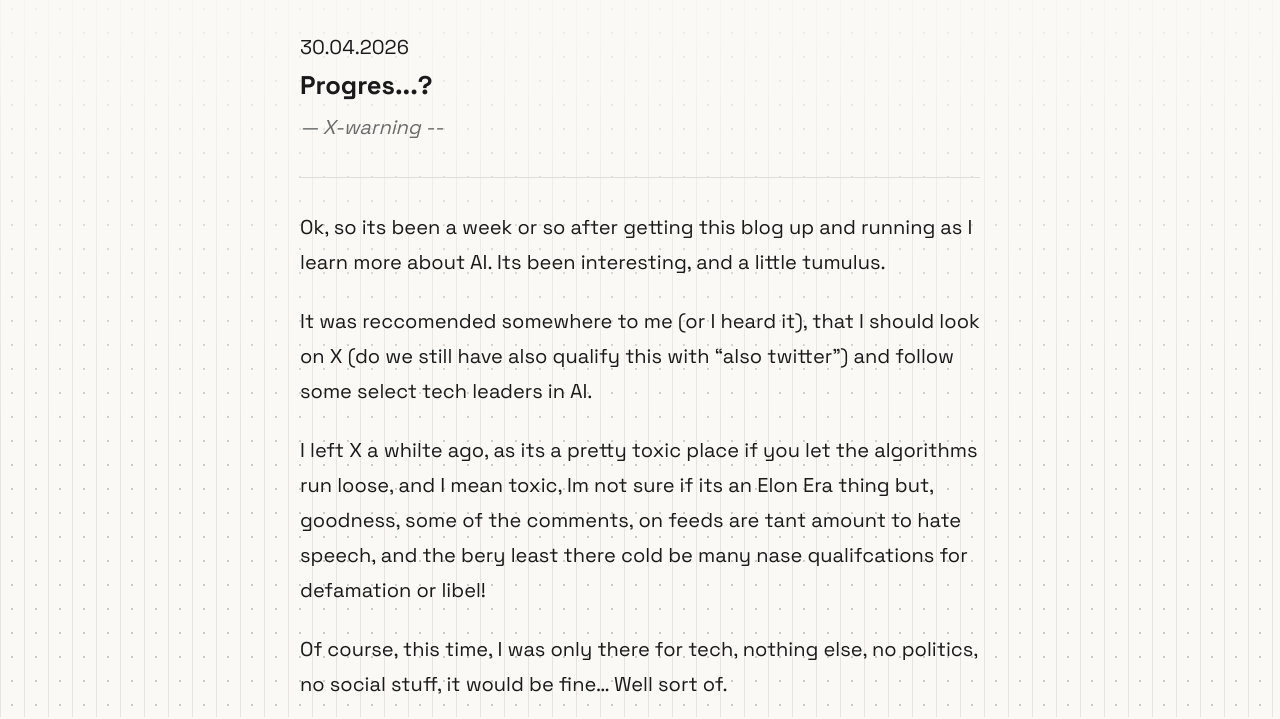
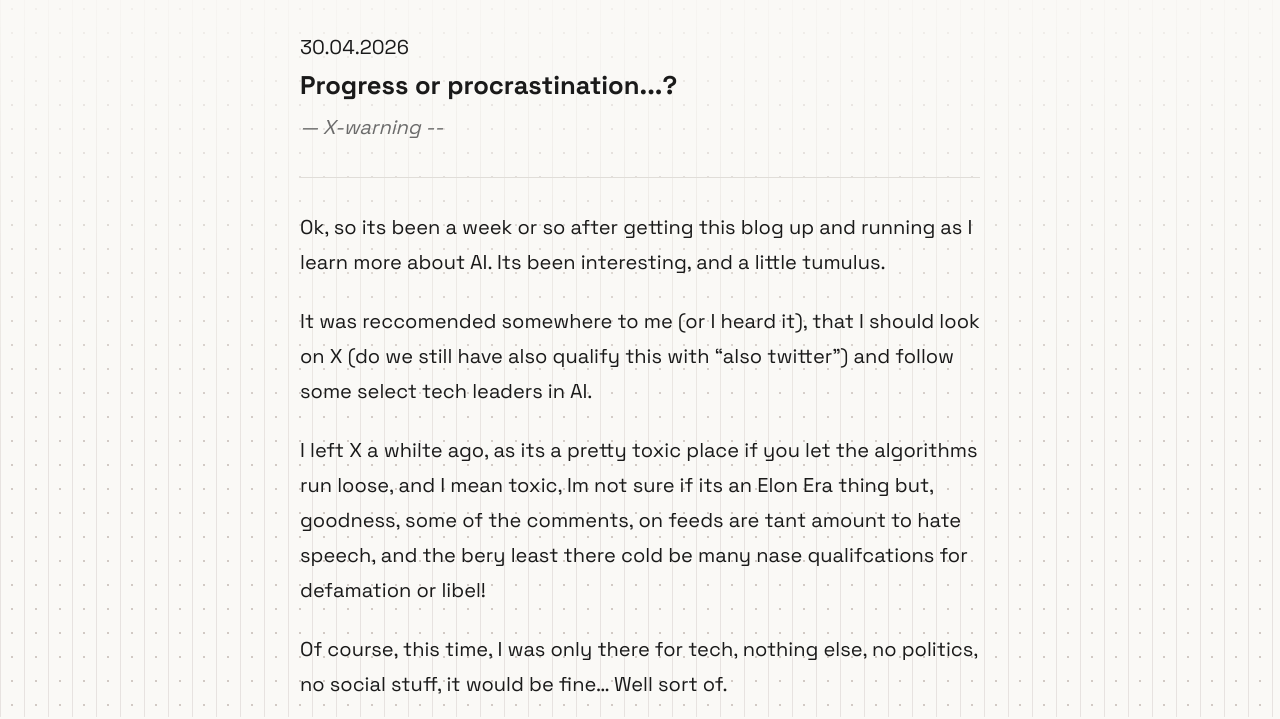
Before and after one commit to stefumies/stefumies, an Astro site: page /blog/2026-04-30-update in a window 1280 px wide. Shown: the part 83-802 px from the top of the page. Built offline with nearby package versions, Linux system fonts and the light colour scheme; Astro itself is replaced by a stand-in of ours.

Commit message:
Typo and title correction in 30-04-2026

```diff
--- a/src/content/blog/2026-04-30-update.md
+++ b/src/content/blog/2026-04-30-update.md
@@ -1,5 +1,5 @@
 ---
-title: "Progres...?"
+title: "Progress or procrastination...?"
 description: " —  X-warning --"
 pubDate: "2026-04-30"
 ---
```
